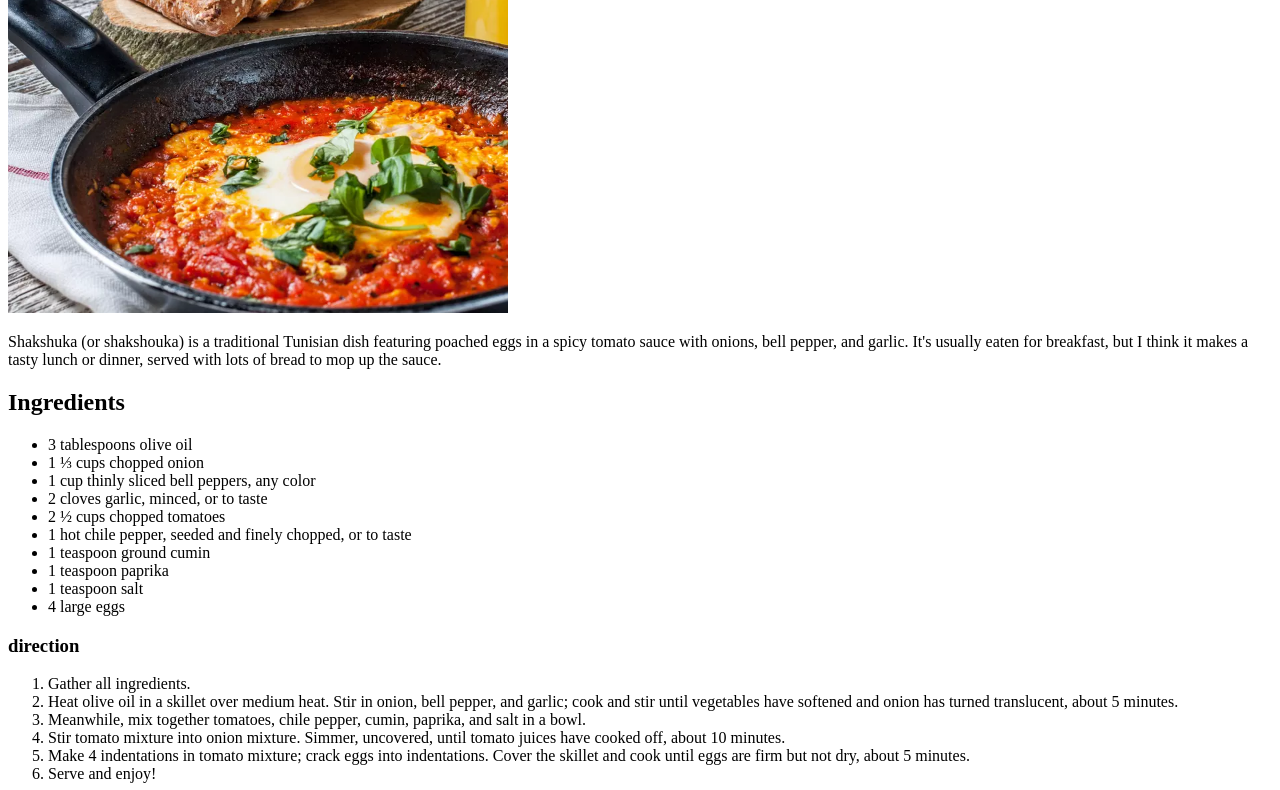
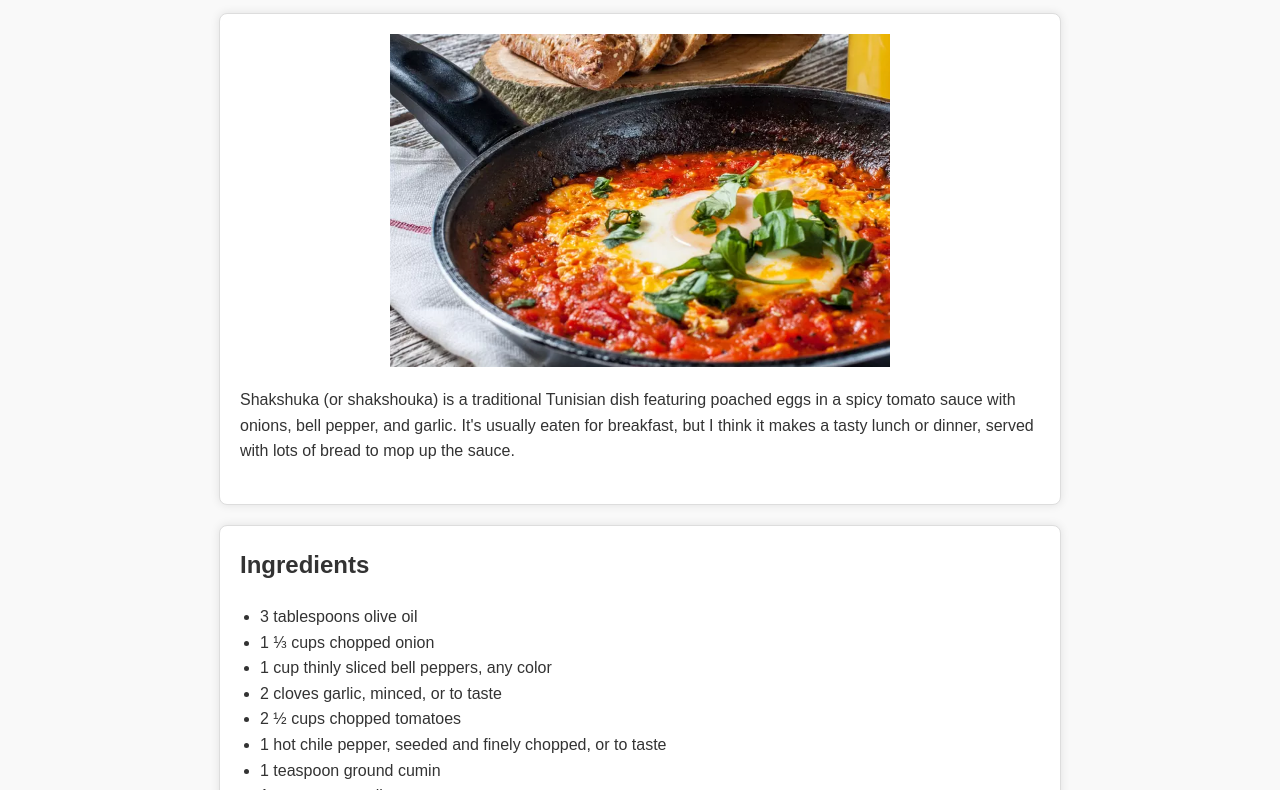
Before and after one commit to ZexRayed/Tunisian-recipes, a plain HTML site: page recipes/chakchouka.html in a window 1280 px wide. Shown: the part 100-890 px from the top of the page. Drawn offline with Linux system fonts and the light colour scheme; the site is published under a folder, as on GitHub Pages, so addresses that start at the root find nothing.

Commit message:
Fix path in HTML files to correctly link 'styles.css'

```diff
--- a/recipes/chakchouka.html
+++ b/recipes/chakchouka.html
@@ -5,7 +5,7 @@
     <meta charset="UTF-8">
     <meta name="viewport" content="width=device-width, initial-scale=1.0">
     <title>Document</title>
-    <link rel="stylesheet" href="/recipes/style.css">
+    <link rel="stylesheet" href="style.css">
 </head>
 
 <body>
```
Also changed, not shown: recipes/harissa.html (+1 -1 lines), recipes/tastira.html (+1 -1 lines).
